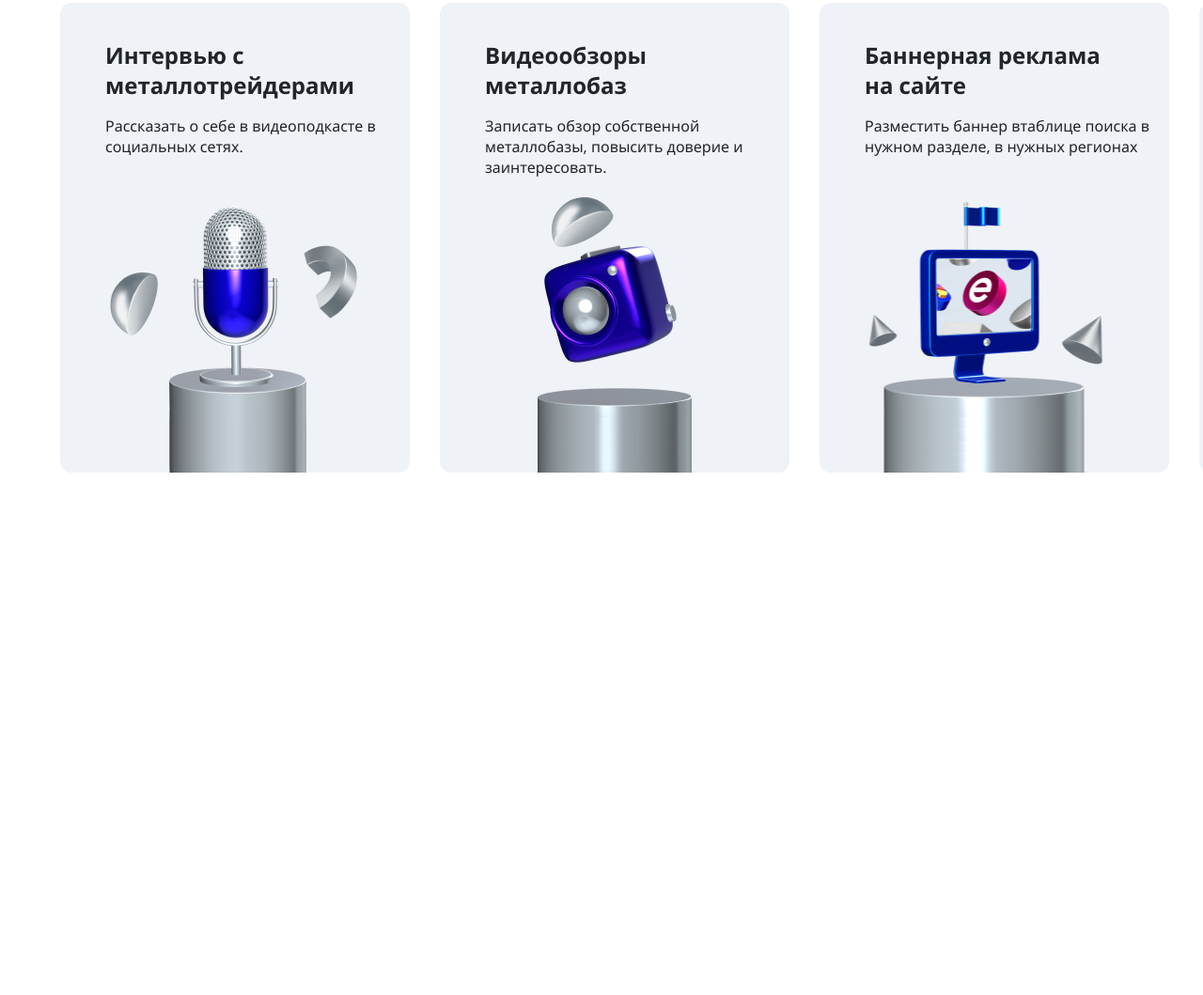
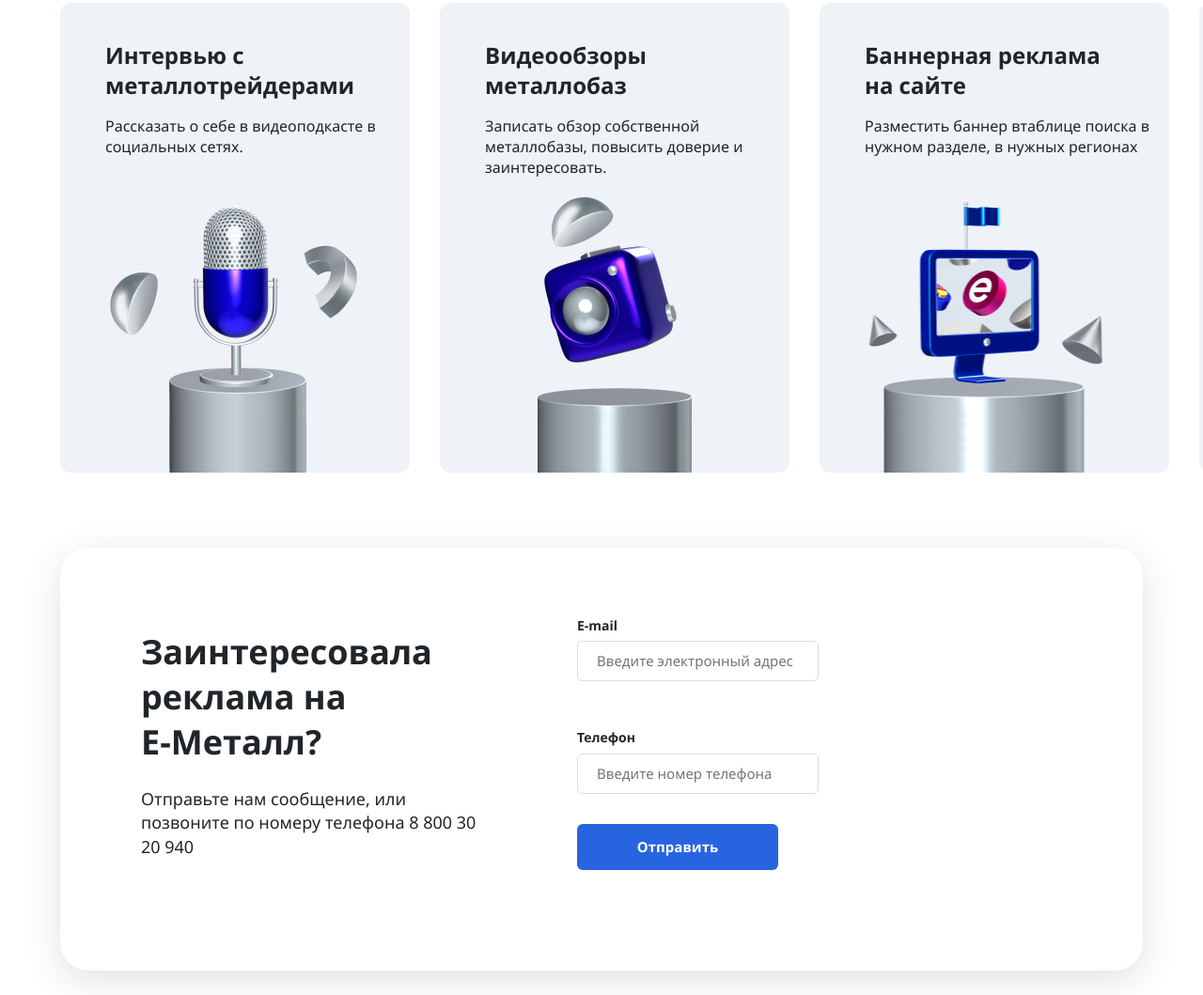
Before and after one commit to test-sharipova/emetall, a plain HTML site: page advertisers.html in a window 1280 px wide. Shown: the part 3389-4448 px from the top of the page at 94% size. Before the commit the page ends 3932 px from the top, so only its background shows below. Drawn offline with nearby package versions, Linux system fonts and the light colour scheme.

Commit message:
add advertisers desktop

```diff
--- a/advertisers.html
+++ b/advertisers.html
@@ -292,7 +292,7 @@
                     <img src="img/advertaisers/advBlog1.png" alt="blog" class="advDop__img">
                 </div>
                 <div class="advDop__item">
-                    <p class="fs_24 fw_600 mb_16">Видеообзоры металлобаз</p>
+                    <p class="fs_24 fw_600 mb_16">Видеообзоры <br> металлобаз</p>
                     <p class="fs_16">Записать обзор собственной металлобазы, повысить доверие и заинтересовать.</p>
                     <img src="img/advertaisers/advBlog2.png" alt="blog" class="advDop__img">
                 </div>
@@ -308,6 +308,30 @@
                     <p class="fs_16">Заявите о себе на максимально целевую аудиторию</p>
                     <img src="img/advertaisers/advBlog4.png" alt="blog" class="advDop__img">
                 </div>
+            </div>
+        </div>
+    </section>
+    <section class="advForm">
+        <div class="container_1200 advForm__wrapper">
+            <div class="wrapper advForm__wrap">
+                <div class="advForm__content">
+                    <p class="title_36 mb_24">Заинтересовала реклама на Е&#8209;Металл?</p>
+                    <p class="fs_18">Отправьте нам сообщение, или позвоните по номеру телефона <a href="tel:+78003020940" class="textColor">8 800 30 20 940</a></p>
+                </div>
+                <form action="#" class="advForm__form">
+                    <div class="wrapper_start">
+                        <div class="form__item">
+                            <label for="e-mail" class="label">E-mail</label>
+                            <input type="email" class="form__input" id="e-mail" placeholder="Введите электронный адрес">
+                        </div>
+                        <div class="form__item">
+                            <label for="phone" class="label">Телефон</label>
+                            <input type="number" class="form__input" id="phone" placeholder="Введите номер телефона">
+                        </div>
+
+                    </div>
+                    <button type="submit" class="btn">Отправить</button>
+                </form>
             </div>
         </div>
     </section>
--- a/scss/_advertisers.scss
+++ b/scss/_advertisers.scss
@@ -207,8 +207,20 @@
     padding: 60px 0 40px;
     &__wrapper {
         width: 1439px;
-        overflow-y: auto;
+        overflow-x: auto;
         gap: 32px;
+        &::-webkit-scrollbar {
+            width: 4px;
+            height: 4px;
+
+          }
+        &::-webkit-scrollbar-track {
+            background: transparent;
+          }
+        &::-webkit-scrollbar-thumb {
+            background-color: #B7B7B7;
+            border-radius: 3px;
+          }
     }
     &__item {
         background: #EFF2F6;
@@ -232,3 +244,39 @@
         line-height: 22px;
     }
 }
+.advForm {
+    padding: 40px 0 120px;
+    &__wrapper {
+        background: #FFFFFF;
+        box-shadow: 0px 10px 40px rgba(0, 0, 0, 0.12);
+        border-radius: 30px;
+        padding: 75px 96px 107px 86px;
+    }
+    &__content {
+        max-width: 403px;
+        .fs_18 {
+            max-width: 369px;
+        }
+    }
+    &__wrap {
+        gap: 61px;
+    }
+    &__form {
+        width: 524px;
+        .wrapper_start {
+            gap: 20px;
+        }
+        .form__input {
+            padding: 12px 20px;
+            width: 257px;
+            margin-bottom: 32px;
+            background: #FFFFFF;
+            border: 1px solid #DDDDDD;
+            color: $text-color;
+        }
+        .btn {
+            width: 214px;
+            padding: 16px 24px;
+        }
+    }
+}
--- a/scss/_main.scss
+++ b/scss/_main.scss
@@ -182,7 +182,7 @@
         background: transparent;
       }
     &::-webkit-scrollbar-thumb {
-        background-color: #B7B7B7;;
+        background-color: #B7B7B7;
         border-radius: 3px;
       }
     }
--- a/scss/_media.scss
+++ b/scss/_media.scss
@@ -117,6 +117,13 @@
             line-height: 120%;
         }
 
+    }
+    .advForm {
+        &__form {
+            .wrapper_start {
+                flex-wrap: wrap;
+            }
+        }
     }
 
 }
```
Also changed, not shown: css/style.min.css, 1 other file.
